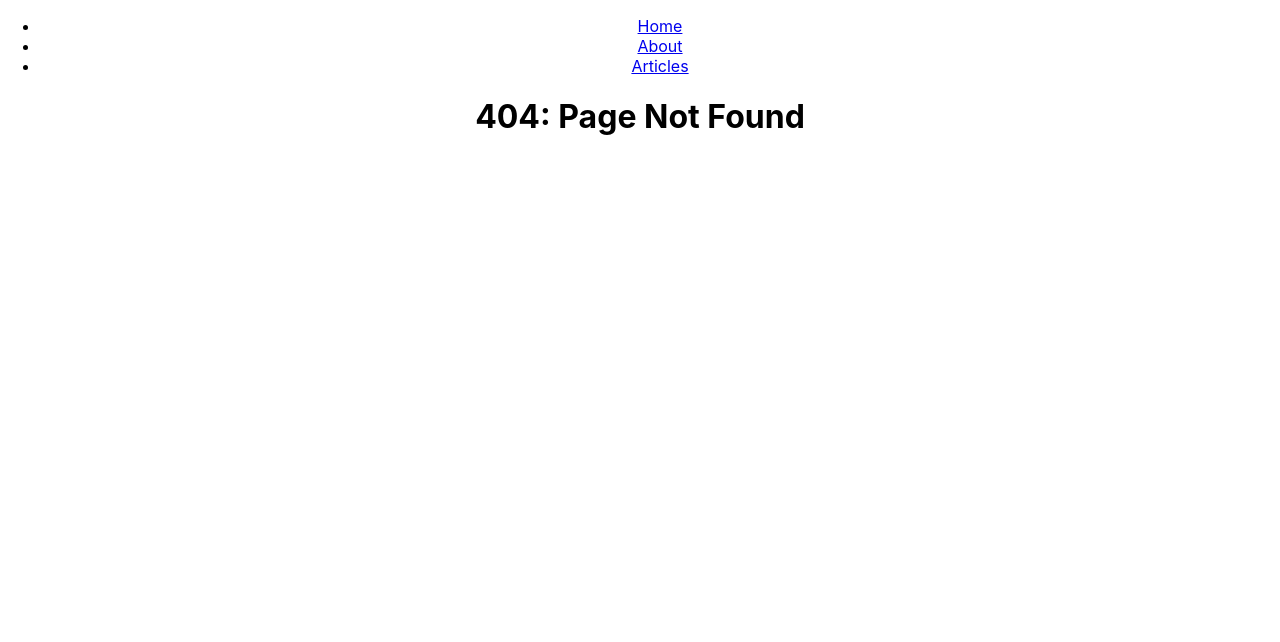
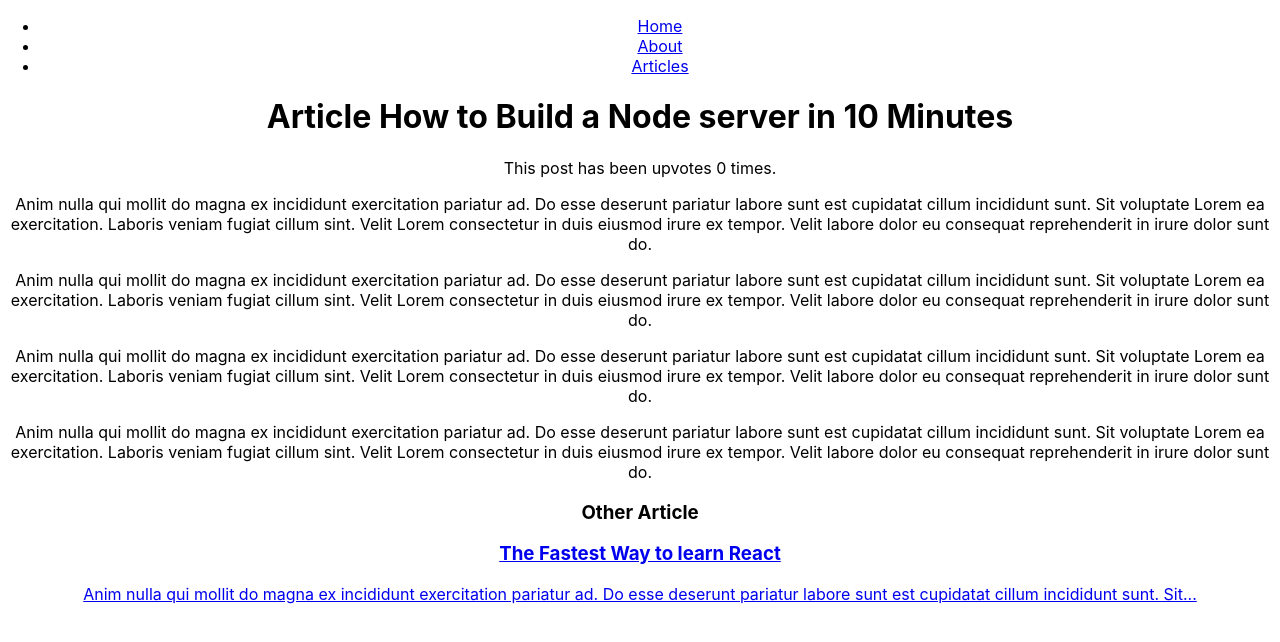
Before and after one commit to kronos-training/my-blog-react-node, a React (Create React App) app in the folder my-blog/: page /article/learn-node in a window 1280 px wide. Before the commit this address had no page. Shown: the top 642 px of the page. Built offline with nearby package versions, Linux system fonts and the light colour scheme; no server answers.

Commit message:
adding fetch to pages

```diff
--- a/my-blog/package.json
+++ b/my-blog/package.json
@@ -2,6 +2,7 @@
   "name": "my-blog",
   "version": "0.1.0",
   "private": true,
+  "proxy": "http://localhost:8000/",
   "dependencies": {
     "react": "^16.9.0",
     "react-dom": "^16.9.0",
--- a/my-blog/src/pages/ArticlePage.js
+++ b/my-blog/src/pages/ArticlePage.js
@@ -10,7 +10,13 @@ const ArticlePage = ({ match }) => {
     const [articleInfo, setArticleInfo] = useState({ upvotes: 0, comments: [] });
 
     useEffect(() => {
-        setArticleInfo({ upvotes: Math.ceil(Math.random() * 10 )});
+        const fetchData = async () => {
+            const result = await fetch(`/api/articles/${name}`);
+            const body = await result.json();
+            setArticleInfo(body);
+        }
+
+        fetchData();
     }, [name]);
 
     if (!article) {
--- a/my-blog/src/pages/article-content.js
+++ b/my-blog/src/pages/article-content.js
@@ -10,7 +10,7 @@ const articles = [
         ]
     },
     {
-        name: 'how-to-build-node',
+        name: 'learn-node',
         title: 'How to Build a Node server in 10 Minutes',
         content: [
             'Anim nulla qui mollit do magna ex incididunt exercitation pariatur ad. Do esse deserunt pariatur labore sunt est cupidatat cillum incididunt sunt. Sit voluptate Lorem ea exercitation. Laboris veniam fugiat cillum sint. Velit Lorem consectetur in duis eiusmod irure ex tempor. Velit labore dolor eu consequat reprehenderit in irure dolor sunt do.',
```
